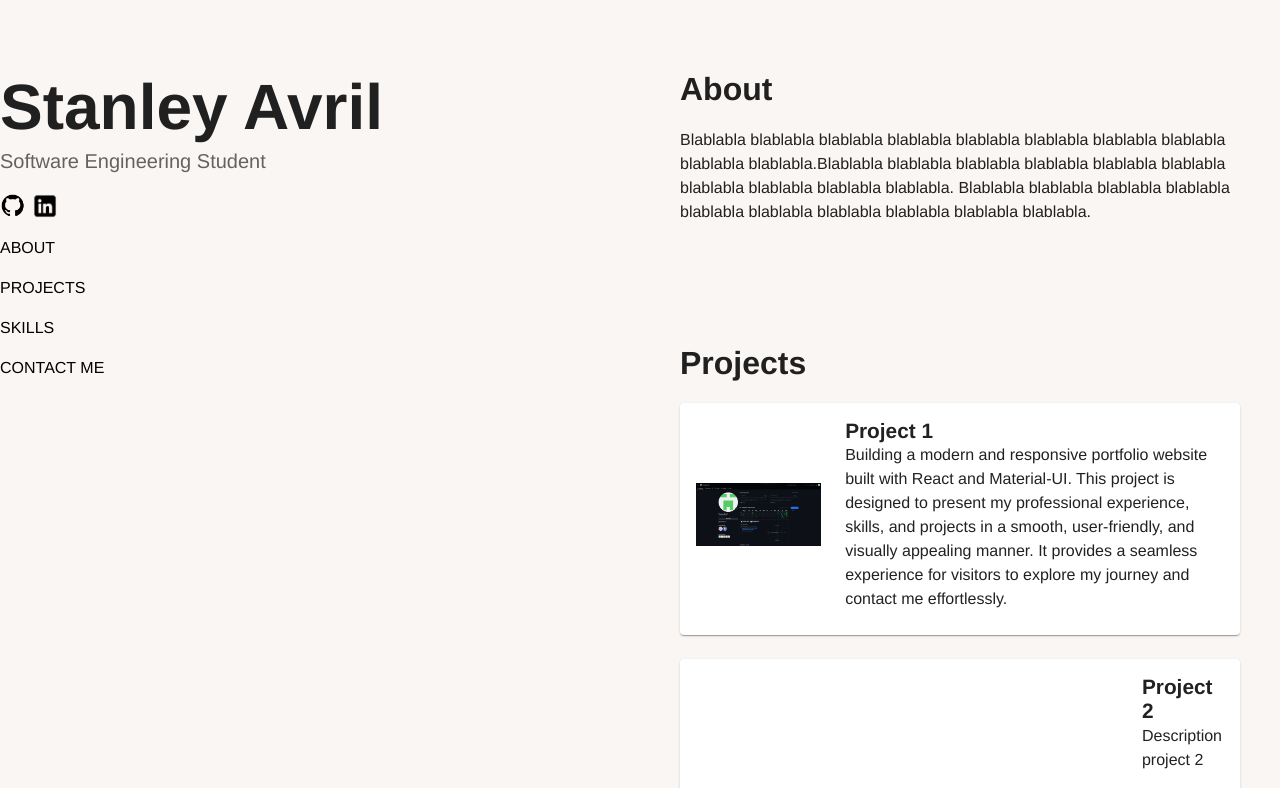
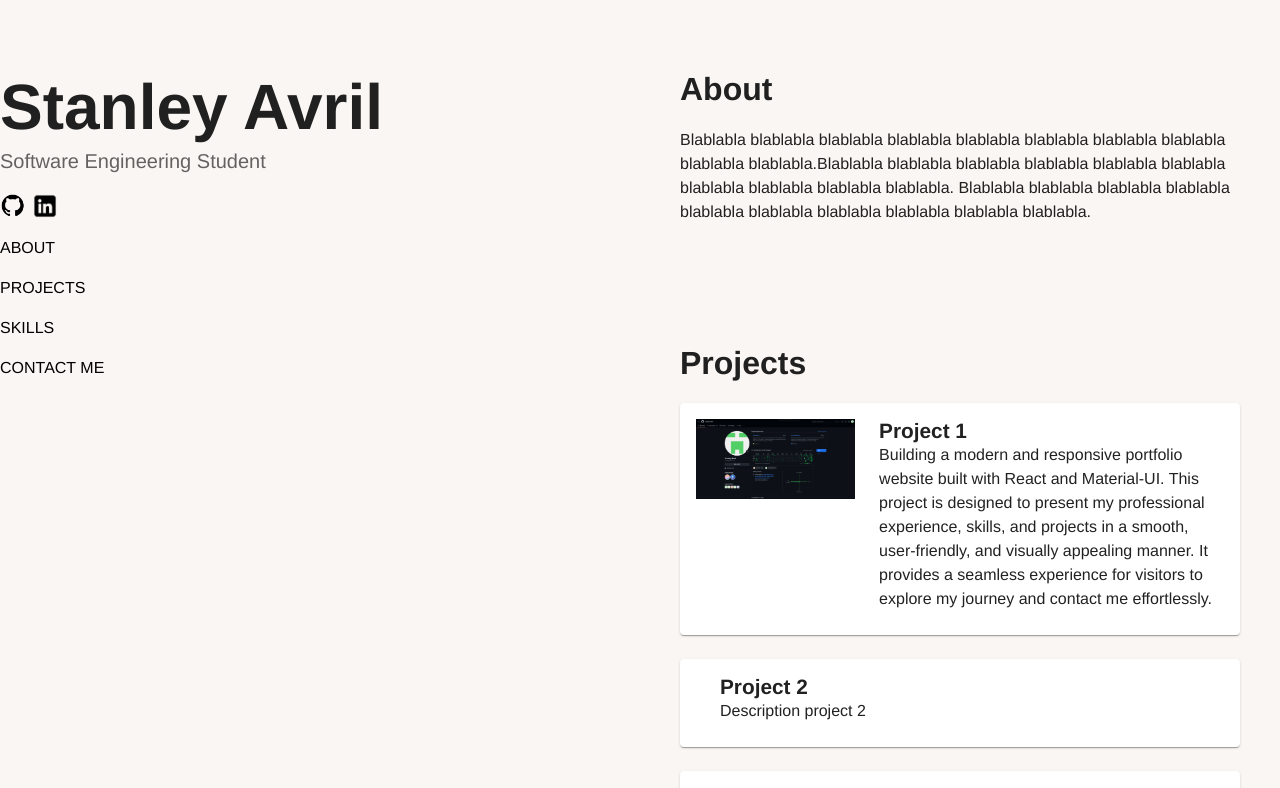
Before and after one commit to stanleyavril123/myPortfolio, a React (Create React App) app in the folder my-portfolio/: page / in a window 1280 px wide. Shown: the top 788 px of the page. Built offline with nearby package versions, Linux system fonts and the light colour scheme.

Commit message:
Prettier image display

```diff
--- a/my-portfolio/src/components/ProjectCard.jsx
+++ b/my-portfolio/src/components/ProjectCard.jsx
@@ -9,13 +9,11 @@ const ProjectCard = ({title, description, date, language, imagePath}) => (
         flexDirection:"row"
     }}
     >
-        <Box sx={{width:"750px", display: "flex", justifyContent: "center", marginRight:3 }}>
             <img
-            style={{maxWidth: "100%", maxHeight: "500px",  objectFit: "contain" }}
+            style={{maxWidth: "100%", maxHeight: "80px",  objectFit: "contain", marginRight: "24px"}}
             src={imagePath}
             alt=""
             />
-        </Box>
         <Box>
             <Typography variant="h3">{title}</Typography>
             <Typography>{description}</Typography>
```
